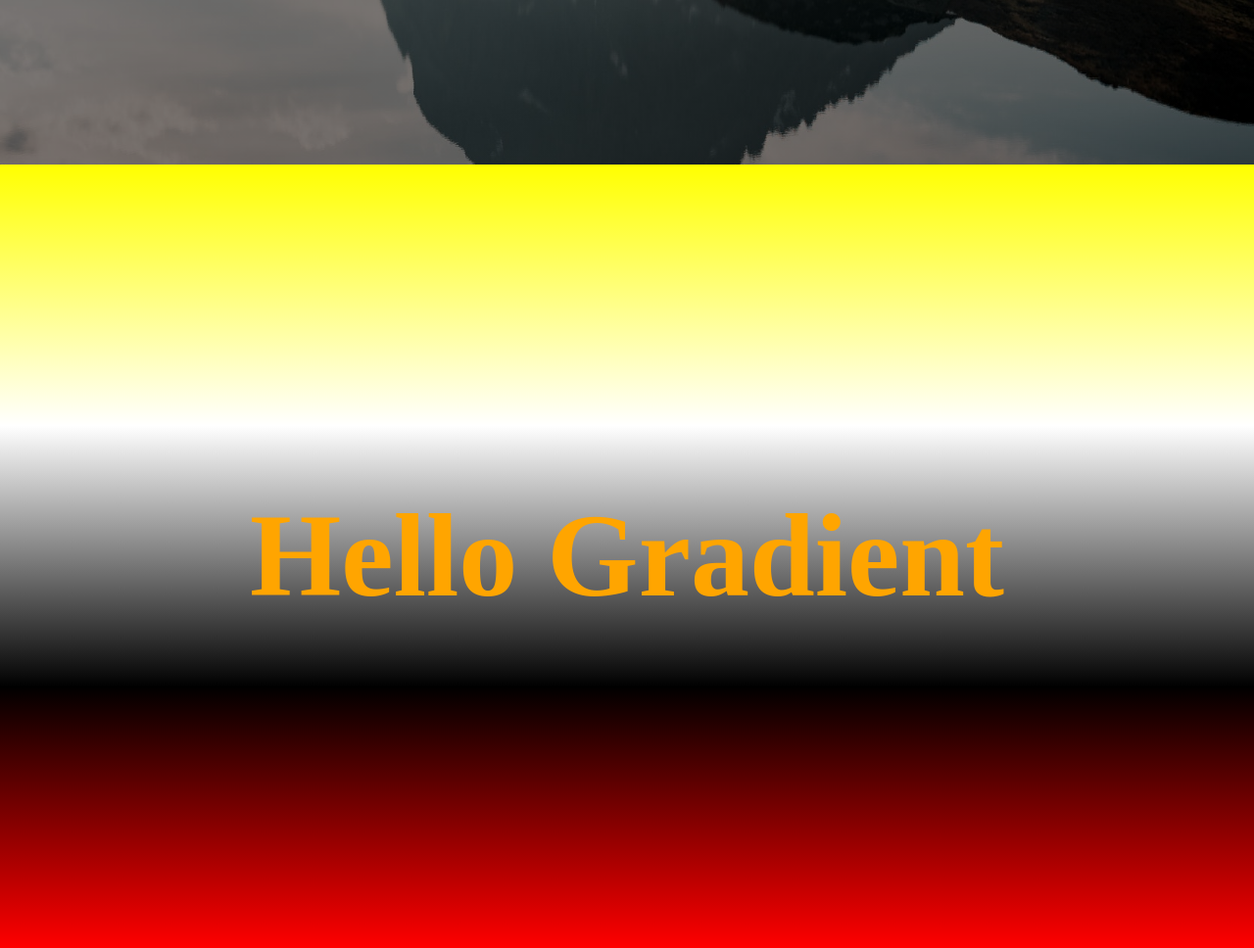
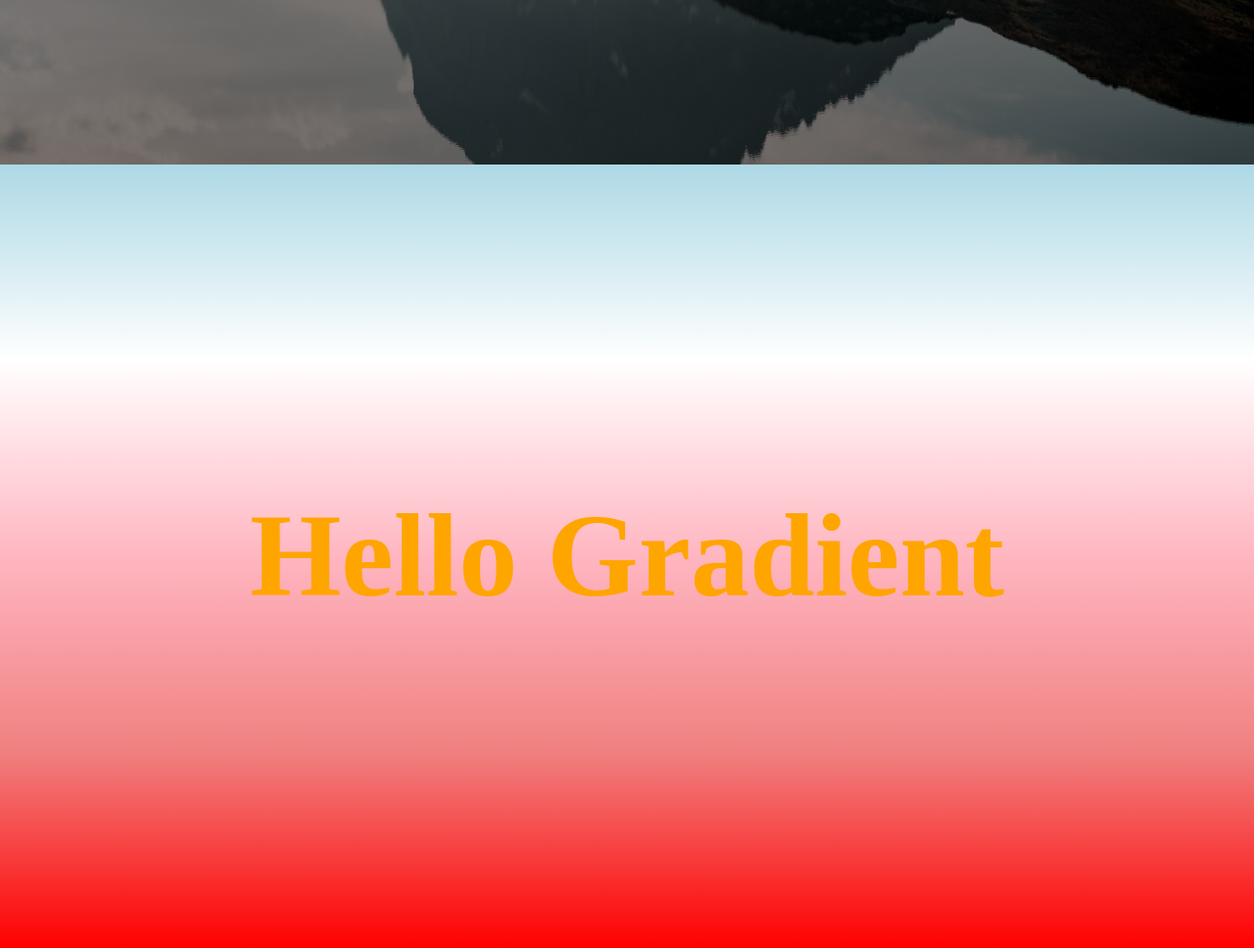
Before and after one commit to seweryngolba/gradient, a plain HTML site: page index.html in a window 1280 px wide. Shown: the part 1432-2400 px from the top of the page at 98% size. Drawn offline with Linux system fonts and the light colour scheme.

Commit message:
new gradient style

```diff
--- a/style.css
+++ b/style.css
@@ -28,5 +28,5 @@ div {
 }
 
 .footer {
-  background: linear-gradient(yellow, white, black, red);
+  background: linear-gradient(lightblue, white, lightpink, lightcoral, red);
 }
```
